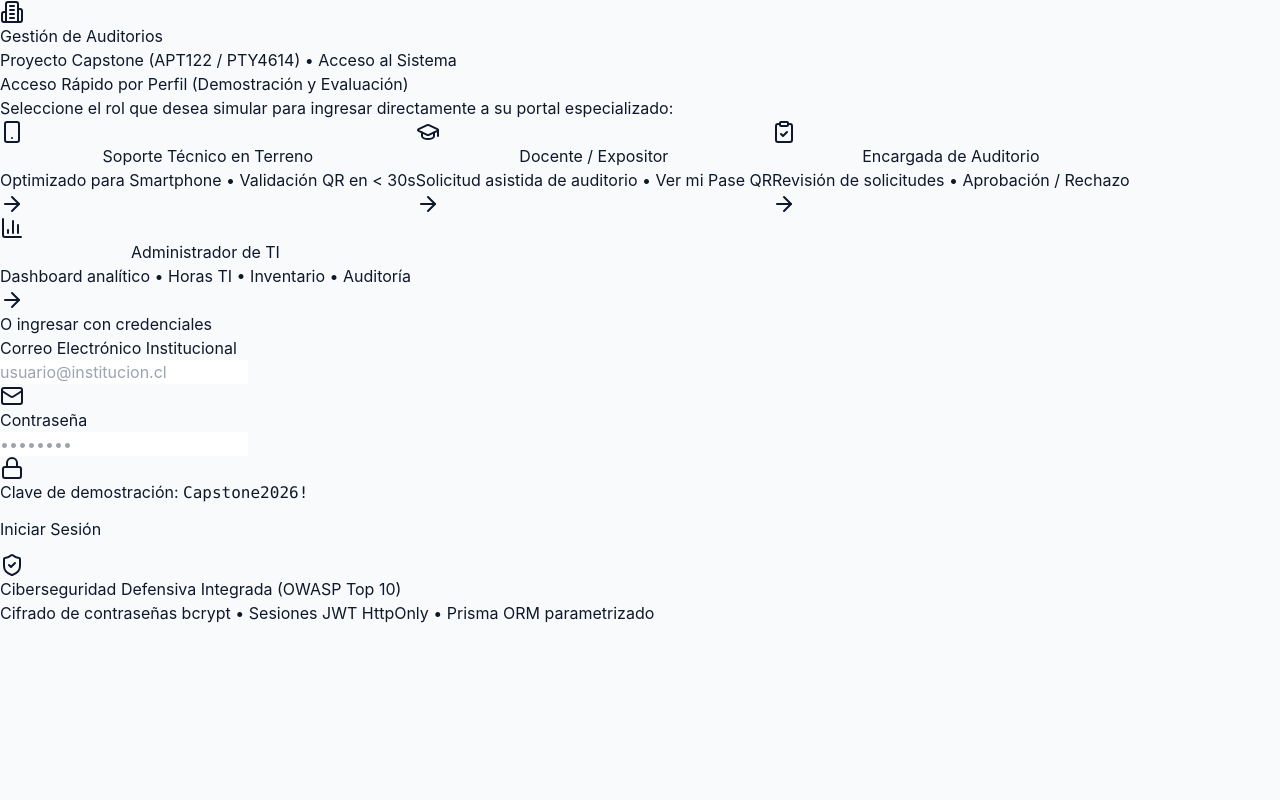
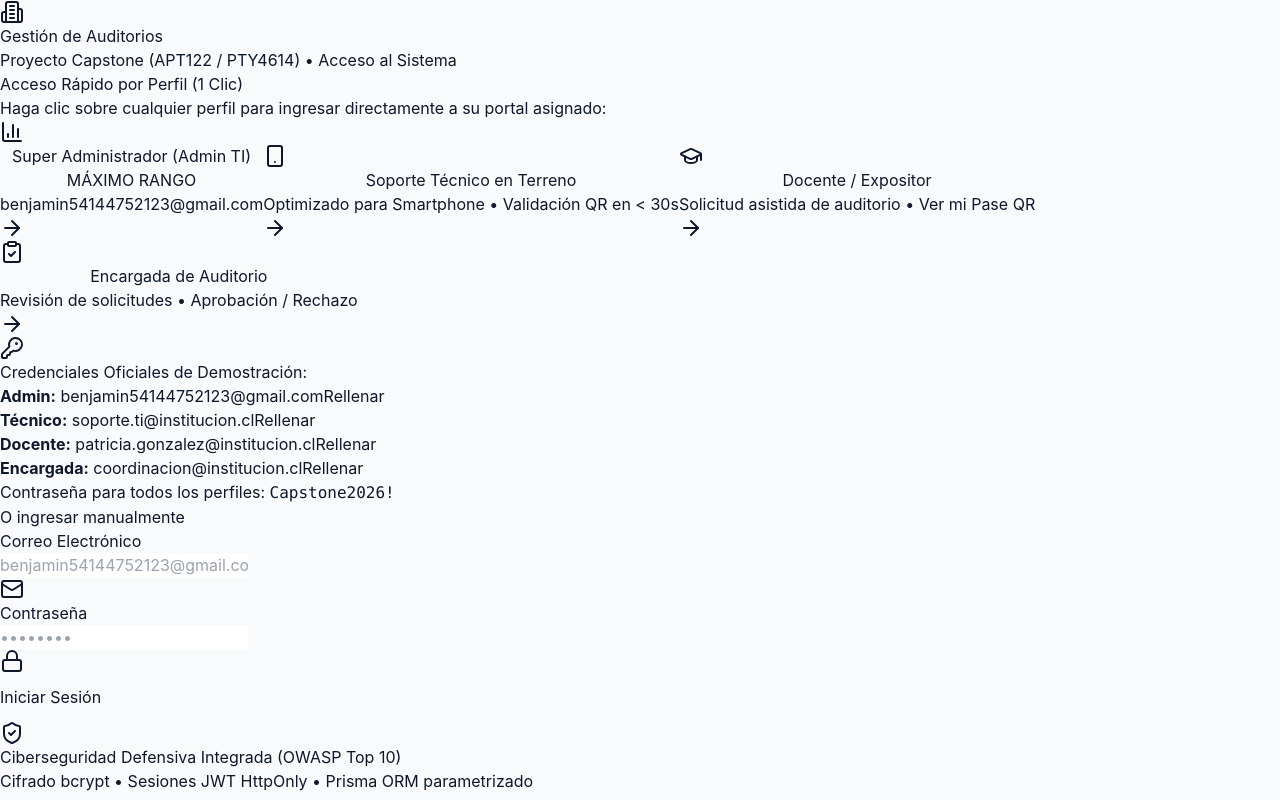
Before and after one commit to IMANDOI/sistema-gestion-auditorios-capstone, a Next.js app: page / in a window 1280 px wide. Built offline with nearby package versions, Linux system fonts and the light colour scheme.

Commit message:
feat(auth): incorporar credenciales visibles y autocompletado para benjamin54144752123@gmail.com (page.tsx)

```diff
--- a/src/app/page.tsx
+++ b/src/app/page.tsx
@@ -12,7 +12,8 @@ import {
   Lock,
   Mail,
   ArrowRight,
-  AlertCircle
+  AlertCircle,
+  KeyRound
 } from "lucide-react";
 import { loginWithCredentials, quickLoginAsRole } from "@/lib/auth";
 
@@ -56,6 +57,11 @@ export default function LoginPage() {
     }
   };
 
+  const fillCredentials = (userEmail: string, role: string) => {
+    setEmail(userEmail);
+    setPassword("Capstone2026!");
+  };
+
   const redirectToRole = (role: string) => {
     switch (role) {
       case "IT_SERVICE":
@@ -67,8 +73,8 @@ export default function LoginPage() {
       case "ASSISTANT":
         router.push("/encargado");
         break;
+      case "OWNER":
       case "IT_ADMIN":
-      case "OWNER":
         router.push("/admin");
         break;
       default:
@@ -95,14 +101,40 @@ export default function LoginPage() {
           {/* Quick Access Roles for Testing and Evaluation */}
           <div>
             <h2 className="text-xs font-bold text-slate-700 uppercase tracking-wider mb-2">
-              Acceso Rápido por Perfil (Demostración y Evaluación)
+              Acceso Rápido por Perfil (1 Clic)
             </h2>
             <p className="text-xs text-slate-500 mb-3 leading-relaxed">
-              Seleccione el rol que desea simular para ingresar directamente a su portal especializado:
+              Haga clic sobre cualquier perfil para ingresar directamente a su portal asignado:
             </p>
 
             <div className="grid grid-cols-1 gap-2.5">
-              {/* Option 1: Mobile Technician (QR Validator) */}
+              {/* Option 1: Super Admin (Personal email) */}
+              <button
+                type="button"
+                onClick={() => handleQuickLogin("OWNER")}
+                disabled={isLoading}
+                className="w-full flex items-center justify-between p-3.5 rounded-xl border-2 border-indigo-500 bg-indigo-50/70 hover:bg-indigo-100 text-slate-900 text-left transition-all touch-target"
+              >
+                <div className="flex items-center space-x-3">
+                  <div className="w-9 h-9 rounded-lg bg-indigo-700 text-white flex items-center justify-center flex-shrink-0">
+                    <BarChart3 className="w-5 h-5" />
+                  </div>
+                  <div>
+                    <div className="flex items-center space-x-1.5">
+                      <p className="text-sm font-bold text-indigo-950">Super Administrador (Admin TI)</p>
+                      <span className="text-[10px] bg-indigo-200 text-indigo-900 font-extrabold px-1.5 py-0.2 rounded">
+                        MÁXIMO RANGO
+                      </span>
+                    </div>
+                    <p className="text-xs text-indigo-800 font-mono">
+                      benjamin54144752123@gmail.com
+                    </p>
+                  </div>
+                </div>
+                <ArrowRight className="w-4 h-4 text-indigo-700 flex-shrink-0" />
+              </button>
+
+              {/* Option 2: Mobile Technician (QR Validator) */}
               <button
                 type="button"
                 onClick={() => handleQuickLogin("IT_SERVICE")}
@@ -123,7 +155,7 @@ export default function LoginPage() {
                 <ArrowRight className="w-4 h-4 text-emerald-700 flex-shrink-0" />
               </button>
 
-              {/* Option 2: Professor */}
+              {/* Option 3: Professor */}
               <button
                 type="button"
                 onClick={() => handleQuickLogin("PROFESSOR")}
@@ -144,7 +176,7 @@ export default function LoginPage() {
                 <ArrowRight className="w-4 h-4 text-blue-700 flex-shrink-0" />
               </button>
 
-              {/* Option 3: Assistant / Coordinator */}
+              {/* Option 4: Assistant / Coordinator */}
               <button
                 type="button"
                 onClick={() => handleQuickLogin("ASSISTANT")}
@@ -164,28 +196,52 @@ export default function LoginPage() {
                 </div>
                 <ArrowRight className="w-4 h-4 text-slate-600 flex-shrink-0" />
               </button>
+            </div>
+          </div>
 
-              {/* Option 4: Admin TI */}
-              <button
-                type="button"
-                onClick={() => handleQuickLogin("OWNER")}
-                disabled={isLoading}
-                className="w-full flex items-center justify-between p-3.5 rounded-xl border border-indigo-200 bg-indigo-50/50 hover:bg-indigo-100 text-slate-900 text-left transition-all touch-target"
+          {/* Reference Credentials Box */}
+          <div className="p-3.5 rounded-xl bg-slate-50 border border-slate-200 text-xs text-slate-700 space-y-2">
+            <div className="flex items-center space-x-1.5 font-bold text-slate-900">
+              <KeyRound className="w-4 h-4 text-blue-700" />
+              <span>Credenciales Oficiales de Demostración:</span>
+            </div>
+            <div className="space-y-1 font-mono text-[11px]">
+              <div
+                onClick={() => fillCredentials("benjamin54144752123@gmail.com", "OWNER")}
+                className="cursor-pointer hover:bg-slate-200 p-1 rounded transition-colors flex justify-between"
+                title="Clic para autocompletar"
               >
-                <div className="flex items-center space-x-3">
-                  <div className="w-9 h-9 rounded-lg bg-indigo-700 text-white flex items-center justify-center flex-shrink-0">
-                    <BarChart3 className="w-5 h-5" />
-                  </div>
-                  <div>
-                    <p className="text-sm font-bold text-slate-900">Administrador de TI</p>
-                    <p className="text-xs text-slate-600">
-                      Dashboard analítico • Horas TI • Inventario • Auditoría
-                    </p>
-                  </div>
-                </div>
-                <ArrowRight className="w-4 h-4 text-indigo-700 flex-shrink-0" />
-              </button>
+                <span><strong>Admin:</strong> benjamin54144752123@gmail.com</span>
+                <span className="text-slate-400">Rellenar</span>
+              </div>
+              <div
+                onClick={() => fillCredentials("soporte.ti@institucion.cl", "IT_SERVICE")}
+                className="cursor-pointer hover:bg-slate-200 p-1 rounded transition-colors flex justify-between"
+                title="Clic para autocompletar"
+              >
+                <span><strong>Técnico:</strong> soporte.ti@institucion.cl</span>
+                <span className="text-slate-400">Rellenar</span>
+              </div>
+              <div
+                onClick={() => fillCredentials("patricia.gonzalez@institucion.cl", "PROFESSOR")}
+                className="cursor-pointer hover:bg-slate-200 p-1 rounded transition-colors flex justify-between"
+                title="Clic para autocompletar"
+              >
+                <span><strong>Docente:</strong> patricia.gonzalez@institucion.cl</span>
+                <span className="text-slate-400">Rellenar</span>
+              </div>
+              <div
+                onClick={() => fillCredentials("coordinacion@institucion.cl", "ASSISTANT")}
+                className="cursor-pointer hover:bg-slate-200 p-1 rounded transition-colors flex justify-between"
+                title="Clic para autocompletar"
+              >
+                <span><strong>Encargada:</strong> coordinacion@institucion.cl</span>
+                <span className="text-slate-400">Rellenar</span>
+              </div>
             </div>
+            <p className="text-[10px] text-slate-500 font-sans border-t border-slate-200 pt-1">
+              Contraseña para todos los perfiles: <code>Capstone2026!</code>
+            </p>
           </div>
 
           <div className="relative">
@@ -194,7 +250,7 @@ export default function LoginPage() {
             </div>
             <div className="relative flex justify-center text-xs uppercase">
               <span className="bg-white px-2 text-slate-500 font-semibold">
-                O ingresar con credenciales
+                O ingresar manualmente
               </span>
             </div>
           </div>
@@ -210,7 +266,7 @@ export default function LoginPage() {
           <form onSubmit={handleManualLogin} className="space-y-4">
             <div>
               <label className="block text-xs font-bold text-slate-700 mb-1">
-                Correo Electrónico Institucional
+                Correo Electrónico
               </label>
               <div className="relative">
                 <input
@@ -218,7 +274,7 @@ export default function LoginPage() {
                   required
                   value={email}
                   onChange={(e) => setEmail(e.target.value)}
-                  placeholder="usuario@institucion.cl"
+                  placeholder="benjamin54144752123@gmail.com"
                   className="w-full pl-9 pr-3 py-2.5 text-sm rounded-xl border border-slate-300 text-slate-900 focus:outline-none focus:ring-2 focus:ring-blue-600"
                 />
                 <Mail className="w-4 h-4 text-slate-400 absolute left-3 top-3" />
@@ -240,7 +296,6 @@ export default function LoginPage() {
                 />
                 <Lock className="w-4 h-4 text-slate-400 absolute left-3 top-3" />
               </div>
-              <p className="text-[11px] text-slate-500 mt-1">Clave de demostración: <code>Capstone2026!</code></p>
             </div>
 
             <button
@@ -259,7 +314,7 @@ export default function LoginPage() {
             <ShieldCheck className="w-4 h-4" />
             <span>Ciberseguridad Defensiva Integrada (OWASP Top 10)</span>
           </div>
-          <p>Cifrado de contraseñas bcrypt • Sesiones JWT HttpOnly • Prisma ORM parametrizado</p>
+          <p>Cifrado bcrypt • Sesiones JWT HttpOnly • Prisma ORM parametrizado</p>
         </div>
       </div>
     </div>
```
